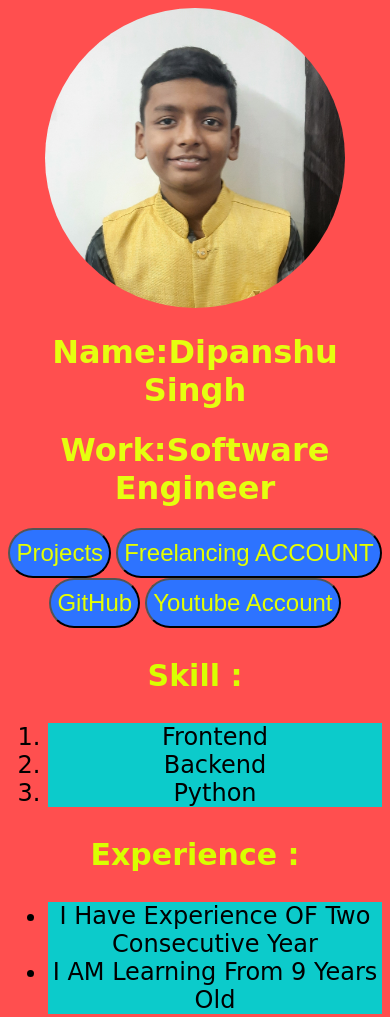
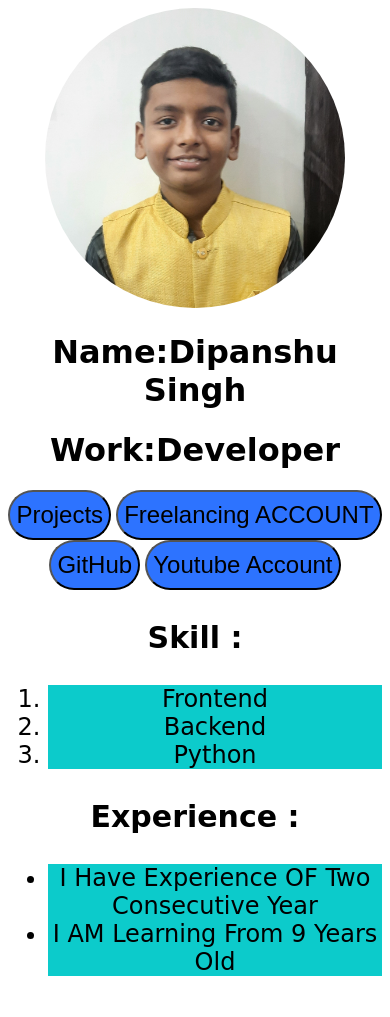
Before and after one commit to im-divyanshu/brother-s-website, a plain HTML site: page index.html in a window 390 px wide. After the commit the page ends 992 px from the top, so only its background shows below. Drawn offline with Linux system fonts and the light colour scheme.

Commit message:
changes the color scheme

```diff
--- a/home.css
+++ b/home.css
@@ -1,12 +1,12 @@
 @media(max-width:700px){
     body{
         text-align: center;
-        font-family: cursive;
-        background-color: rgb(255, 79, 79);
+        font-family:cursive;
+        background-color: rgb(255, 255, 255);
 
     }
     h3{
-        color: rgb(217, 255, 0);
+        color: rgb(0, 0, 0);
         font-size: 30px;
     }
     li{
@@ -16,7 +16,7 @@
     }
     .button{
         background-color: rgb(45, 115, 255);
-        color: rgb(229, 255, 0);
+        color: rgb(0, 0, 0);
         font-size: x-large;
         height: 50px;
         border-radius: 25px;
@@ -30,7 +30,7 @@
         color: white;
     }
     .Hyper{
-            color: rgb(229, 255, 15);
+            color: rgb(0, 0, 0);
         text-align: center;
     }
     img{
--- a/index.html
+++ b/index.html
@@ -10,7 +10,7 @@
     <img src="images/dipanshu crop.jpg" alt="Creator Image">
 
     <h1 class="Hyper">Name:Dipanshu Singh</h1>
-    <h1 class="Hyper">Work:Software Engineer</h1>
+    <h1 class="Hyper">Work:Developer</h1>
 
 
 
```
